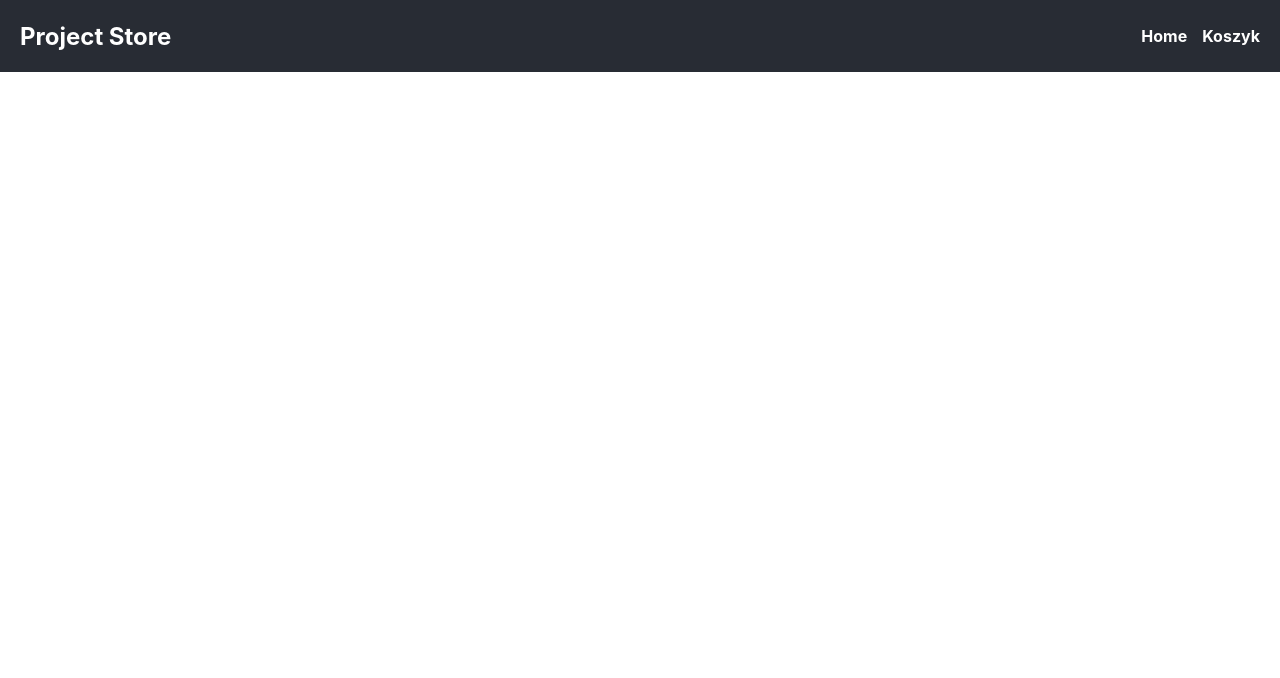
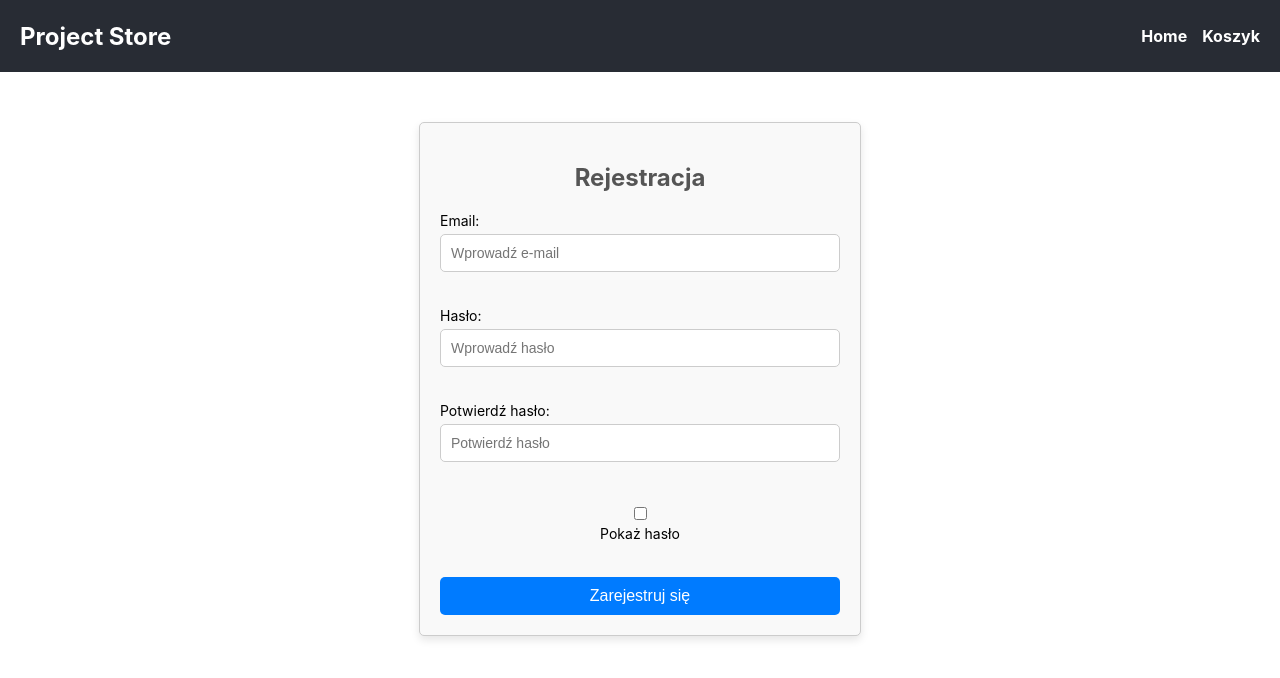
Before and after one commit to prezesJakub/Store-project, a React (Create React App) app in the folder project-store/: page /register in a window 1280 px wide. Shown: the top 678 px of the page. Built offline with nearby package versions, Linux system fonts and the light colour scheme.

Commit message:
Auth UI added

```diff
--- a/project-store/src/App.js
+++ b/project-store/src/App.js
@@ -7,6 +7,9 @@ import Cart from './components/Cart/Cart';
 import OrderPage from './components/OrderPage/OrderPage';
 import OrderConfirmation from './components/OrderConfirmation/OrderConfirmation';
 import CartProvider from './context/CartContext';
+import Login from "./components/Auth/Login";
+import Register from "./components/Auth/Register";
+import RegistrationConfirmation from './components/RegistrationConfirmation/RegistrationConfirmation';
 
 
 const App = () => {
@@ -21,6 +24,9 @@ const App = () => {
             <Route path="/cart" element={<Cart />} />
             <Route path="/order" element={<OrderPage />} />
             <Route path="/order-confirmation" element={<OrderConfirmation />} />
+            <Route path="/login" element={<Login />} />
+            <Route path="/register" element={<Register />} />
+            <Route path="/registration-confirmation" element={<RegistrationConfirmation />} />
           </Routes>
         </Router>
       </CartProvider>
--- /dev/null
+++ b/project-store/src/components/Auth/Auth.css
@@ -0,0 +1,79 @@
+.auth-container {
+    max-width: 400px;
+    margin: 50px auto;
+    padding: 20px;
+    border: 1px solid #ccc;
+    border-radius: 5px;
+    background-color: #f9f9f9;
+    box-shadow: 0 4px 8px rgba(0, 0, 0, 0.1);
+}
+
+.auth-container h2 {
+    text-align: center;
+    margin-bottom: 20px;
+}
+
+.auth-container form {
+    display: flex;
+    flex-direction: column;
+}
+
+.auth-container label {
+    display: flex;
+    flex-direction: column;
+    margin-bottom: 20px;
+    font-size: 14px;
+}
+
+.auth-container input {
+    padding: 10px;
+    font-size: 14px;
+    border: 1px solid #ccc;
+    border-radius: 5px;
+    margin-top: 5px;
+}
+
+.auth-container button {
+    padding: 10px;
+    font-size: 16px;
+    color: #fff;
+    background-color: #007bff;
+    border: none;
+    border-radius: 5px;
+    cursor: pointer;
+}
+
+.auth-container button:hover {
+    background-color: #0056b3;
+}
+
+.error-message {
+    color: red;
+    font-size: 14px;
+    margin-top: -10px;
+    margin-bottom: 10px;
+}
+
+.show-password {
+    margin-top: 10px;
+    display: flex;
+    align-items: center;
+    gap: 5px;
+}
+
+.show-password input {
+    margin: 0;
+}
+
+@media (max-width: 600px) {
+    .auth-container {
+        padding: 20px;
+    }
+    .auth-container form {
+        width: 100%;
+    }
+    .auth-container input {
+        width: 100%;
+        margin-bottom: 10px;
+    }
+}
--- /dev/null
+++ b/project-store/src/components/Auth/Login.js
@@ -0,0 +1,59 @@
+import React, {useState} from "react";
+import "./Auth.css";
+
+const Login = () => {
+    const [email, setEmail] = useState("");
+    const [password, setPassword] = useState("");
+    const [showPassword, setShowPassword] = useState(false);
+    const [error, setError] = useState("");
+
+    const handleLogin = (e) => {
+        e.preventDefault();
+
+        if (!email || !password) {
+            setError("Wszystkie pola są wymagane!");
+            return;
+        }
+
+        console.log("Logowanie:", {email, password});
+        setError("");
+    };
+
+    return (
+        <div className="auth-container">
+            <h2>Logowanie</h2>
+            <form onSubmit={handleLogin}>
+                <label>
+                    Email:
+                    <input
+                        type="email"
+                        value={email}
+                        onChange={(e) => setEmail(e.target.value)}
+                        placeholder="Wprowadź e-mail"
+                    />
+                </label>
+                <label>
+                    Hasło:
+                    <input
+                        type={showPassword ? "text" : "password"}
+                        value={password}
+                        onChange={(e) => setPassword(e.target.value)}
+                        placeholder="Wprowadź hasło"
+                    />
+                </label>
+                <label className="show-password">
+                    <input
+                        type="checkbox"
+                        checked={showPassword}
+                        onChange={(e) => setShowPassword(e.target.checked)}
+                    />
+                    Pokaż hasło
+                </label>
+                {error && <p className="error-message">{error}</p>}
+                <button type="submit">Zaloguj się</button>
+            </form>
+        </div>
+    );
+};
+
+export default Login;
--- /dev/null
+++ b/project-store/src/components/Auth/Register.js
@@ -0,0 +1,108 @@
+import React, {useState} from "react";
+import { useNavigate } from "react-router-dom";
+import "./Auth.css";
+
+const Register = () => {
+    const [email, setEmail] = useState("");
+    const [password, setPassword] = useState("");
+    const [confirmPassword, setConfirmPassword] = useState("");
+    const [showPassword, setShowPassword] = useState(false);
+    const [error, setError] = useState("");
+    const navigate = useNavigate();
+
+    const validateEmail = (email) => {
+        const emailRegex = /^[^\s@]+@[^\s@]+\.[^\s@]+$/;
+        return emailRegex.test(email);
+    };
+
+    const validatePassword = (password) => {
+        const passwordRegex = /^(?=.*[A-Z])(?=.*\d)(?=.*[@$!%*?&#^()-.,=])[A-Za-z\d@$!%*?&#^()-.,=]{8,}$/;
+        return passwordRegex.test(password);
+    };
+
+    const handleRegister = (e) => {
+        e.preventDefault();
+
+        if(!email || !password || !confirmPassword) {
+            setError("Wszystkie pola są wymagane!");
+            return;
+        }
+
+        if(!validateEmail(email)) {
+            setError("Proszę wprowadzić prawidłowy adres e-mail!");
+            return;
+        }
+
+        if(password !== confirmPassword) {
+            setError("Hasła muszą się zgadzać!");
+            return;
+        }
+
+        if(!validatePassword(password)) {
+            setError("Hasło musi mieć co najmniej 8 znaków, jedną wielką literę, jedną cyfrę i jeden znak specjalny!");
+            return;
+        }
+
+        console.log("Rejestracja:", {email, password});
+        setError("");
+
+        navigate("/registration-confirmation");
+    };
+
+    const handleEmailChange = (e) => {
+        const value = e.target.value;
+        setEmail(value);
+        if(!validateEmail(value)) {
+            setError("Nieprawidłowy adres e-mail!")
+        } else {
+            setError("");
+        }
+    }
+
+    return (
+        <div className="auth-container">
+            <h2>Rejestracja</h2>
+            <form onSubmit={handleRegister}>
+                <label>
+                    Email:
+                    <input
+                        type="email"
+                        value={email}
+                        onChange={handleEmailChange}
+                        placeholder="Wprowadź e-mail"
+                    />
+                </label>
+                <label>
+                    Hasło:
+                    <input
+                        type={showPassword ? "text" : "password"}
+                        value={password}
+                        onChange={(e) => setPassword(e.target.value)}
+                        placeholder="Wprowadź hasło"
+                    />
+                </label>
+                <label>
+                    Potwierdź hasło:
+                    <input
+                        type={showPassword ? "text" : "password"}
+                        value={confirmPassword}
+                        onChange={(e) => setConfirmPassword(e.target.value)}
+                        placeholder="Potwierdź hasło"
+                    />
+                </label>
+                <label className="show-password">
+                    <input
+                        type="checkbox"
+                        checked={showPassword}
+                        onChange={(e) => setShowPassword(e.target.checked)}
+                    />
+                    Pokaż hasło
+                </label>
+                {error && <p className="error-message">{error}</p>}
+                <button type="submit">Zarejestruj się</button>
+            </form>
+        </div>
+    );
+};
+
+export default Register;
--- /dev/null
+++ b/project-store/src/components/RegistrationConfirmation/RegistrationConfirmation.css
@@ -0,0 +1,29 @@
+.confirmation-container {
+    text-align: center;
+    margin-top: 50px;
+}
+
+.confirmation-container h2 {
+    color: #2ecc71;
+}
+
+.confirmation-container p {
+    margin: 20px 0;
+    font-size: 1.2em;
+    color: #333;
+}
+
+.login-link {
+    display: inline-block;
+    margin-top: 20px;
+    padding: 10px 20px;
+    background-color: #3498db;
+    color: #fff;
+    text-decoration: none;
+    border-radius: 5px;
+    transition: background-color 0.3s;
+}
+
+.login-link:hover {
+    background-color: #2980b9;
+}
--- /dev/null
+++ b/project-store/src/components/RegistrationConfirmation/RegistrationConfirmation.js
@@ -0,0 +1,17 @@
+import React from "react";
+import {Link} from "react-router-dom";
+import "./RegistrationConfirmation.css";
+
+const RegistrationConfirmation = () => {
+    return (
+        <div className="confirmation-container">
+            <h2>Rejestracja zakończona sukcesem!</h2>
+            <p>Twoje konto zostało utworzone. Możesz się teraz zalogować.</p>
+            <Link to="/login" className="login-link">
+                Przejdź do logowania
+            </Link>
+        </div>
+    );
+};
+
+export default RegistrationConfirmation;
```
